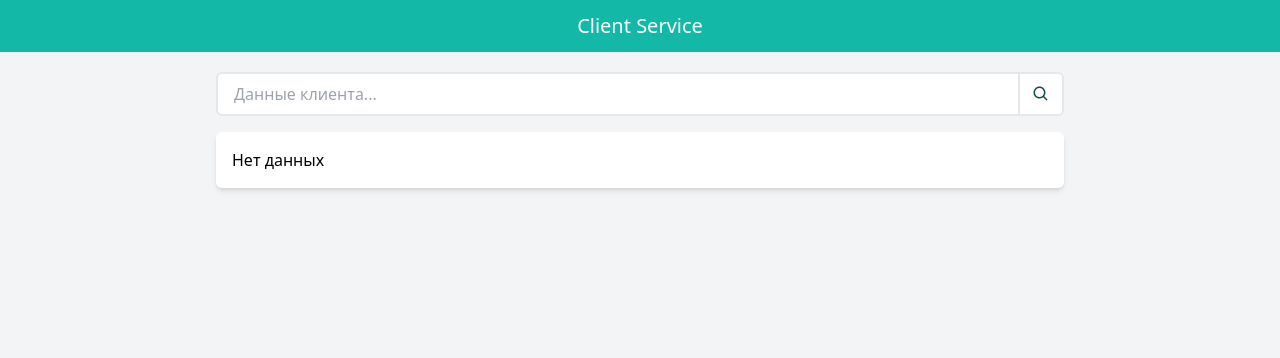
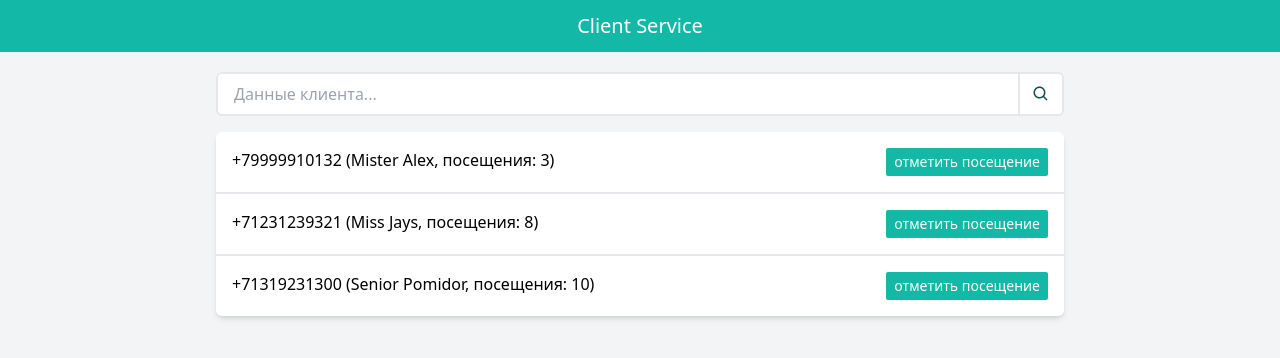
Before and after one commit to aaavakian/client-system, a React (Create React App) app: page / in a window 1280 px wide. Shown: the top 358 px of the page. Built offline with nearby package versions, Linux system fonts and the light colour scheme.

Commit message:
Add client filtering based on search text

```diff
--- a/src/App.tsx
+++ b/src/App.tsx
@@ -1,16 +1,36 @@
+import {useState} from 'react';
+
 import ClientList from './components/clients/ClientList';
 import MainContent from './components/layout/MainContent';
 import SearchField from './components/search/SearchField';
+import {Client} from './components/clients/types';
+import {filterClients} from './utils';
+
+const dummyClients: Client[] = [
+  {
+    name: 'Mister Alex',
+    phone: '+79999910132',
+    visited: 3,
+  },
+  {
+    name: 'Miss Jays',
+    phone: '+71231239321',
+    visited: 8,
+  },
+  {
+    name: 'Senior Pomidor',
+    phone: '+71319231300',
+    visited: 10,
+  },
+];
 
 function App() {
-  const handleSearch = (searchText: string) => {
-    alert(searchText);
-  };
+  const [filter, setFilter] = useState('');
 
   return (
     <MainContent>
-      <SearchField onSearch={handleSearch} />
-      <ClientList />
+      <SearchField onSearch={setFilter} />
+      <ClientList clients={filterClients(dummyClients, filter)} />
     </MainContent>
   );
 }
--- /dev/null
+++ b/src/utils.ts
@@ -0,0 +1,32 @@
+import {Client} from './components/clients/types';
+
+const removePhoneLiterals = (phone: string) => phone.replace(/[\s+\-()]/g, '');
+
+const toLowerCase = (clientString: string) => clientString.toLowerCase();
+
+const cleanClientPhone: (client: Client) => Client = (client) => {
+  // Replace all literals inside the phone number
+  return {...client, phone: removePhoneLiterals(client.phone)};
+};
+
+const combineStrings = (client: Client) => {
+  return `${client.name} ${client.phone} ${client.visited}`;
+};
+
+const includesFilterText = (filterText: string) => {
+  return (clientString: string) => clientString.includes(filterText);
+};
+
+export function filterClients(clients: Client[], filterText: string) {
+  if (!filterText) {
+    return clients;
+  }
+
+  const cleanFilterText = toLowerCase(removePhoneLiterals(filterText));
+  const includesFilter = includesFilterText(cleanFilterText);
+
+  return clients.filter((client) => {
+    const clientString = toLowerCase(combineStrings(cleanClientPhone(client)));
+    return includesFilter(clientString);
+  });
+}
```
